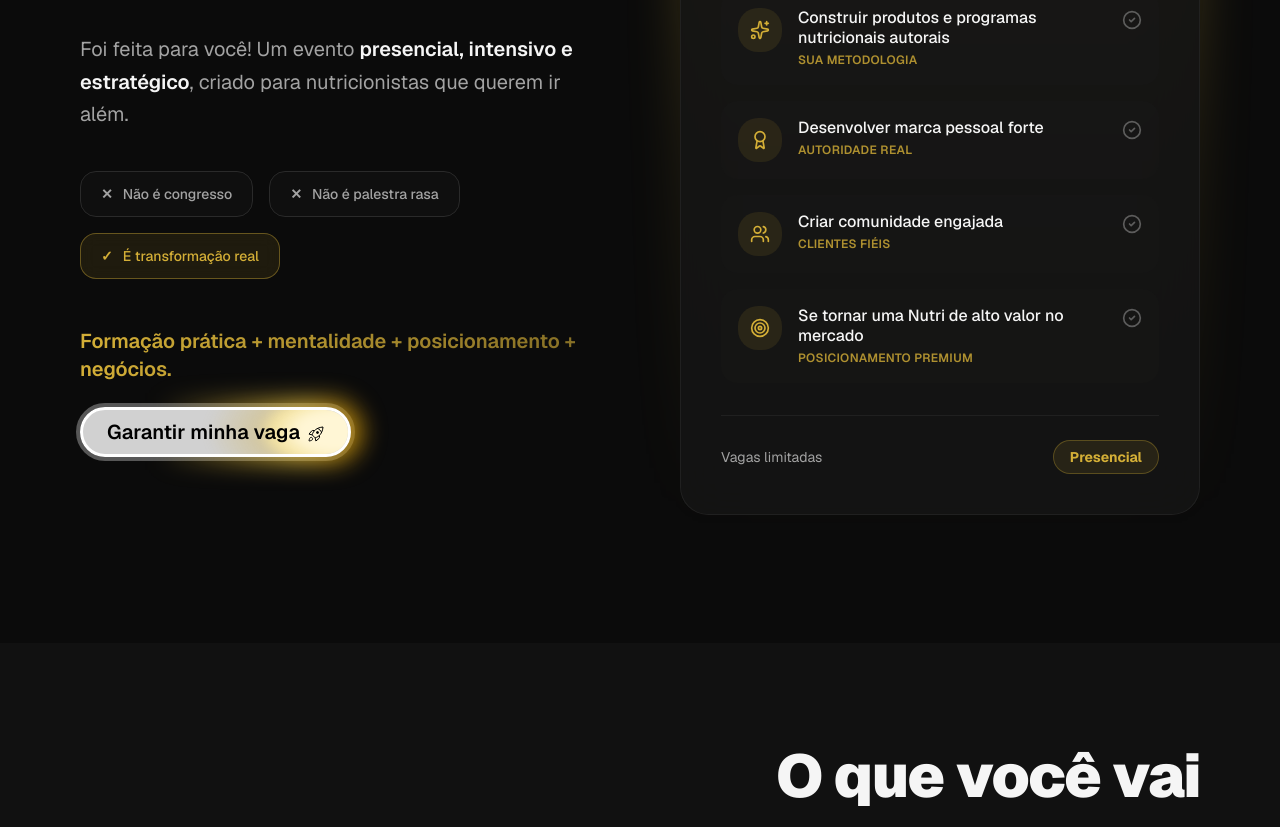
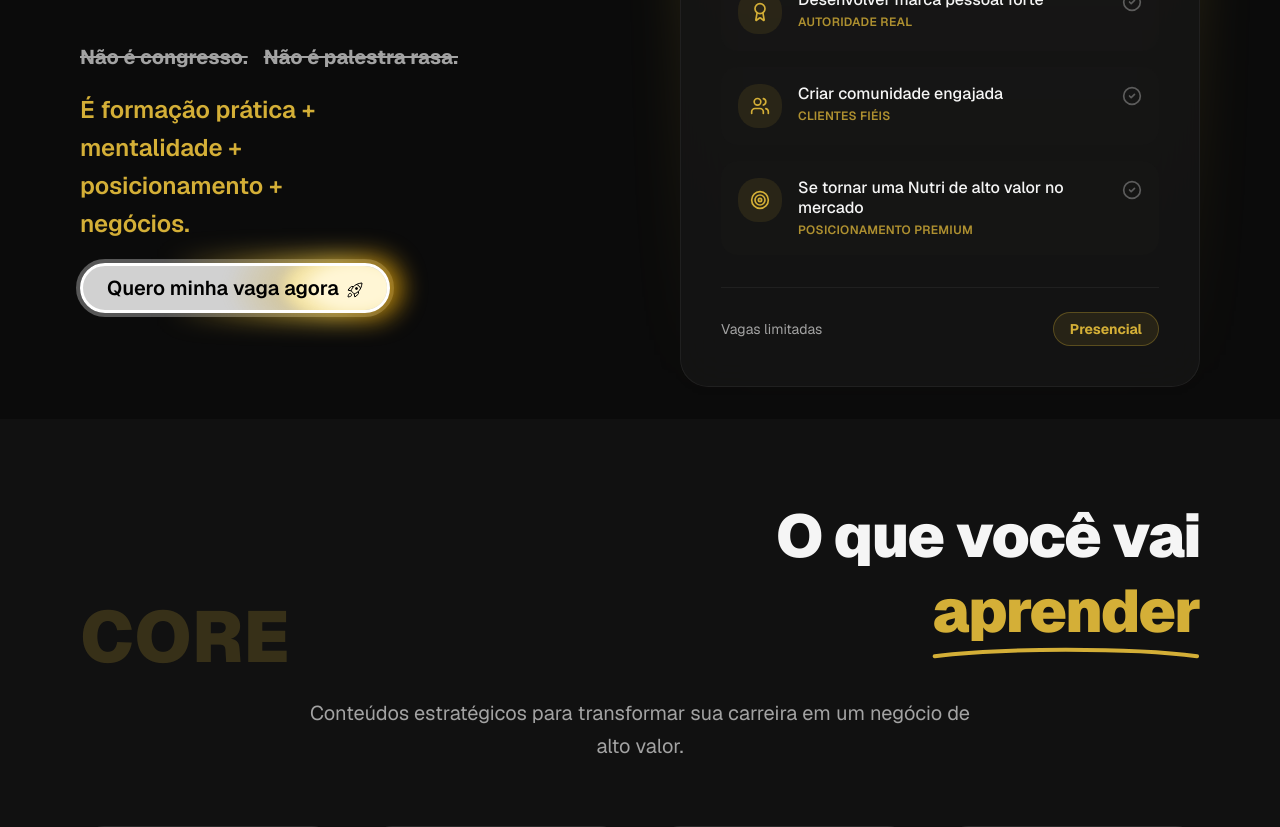
Before and after one commit to Leoodaviid/lp, a Next.js app: page / in a window 1280 px wide. Shown: the part 1940-2767 px from the top of the page. Built offline with nearby package versions, Linux system fonts and the light colour scheme; no server answers.

Commit message:
Refactor section components for improved layout and consistency

```diff
--- a/app/components/about-section.tsx
+++ b/app/components/about-section.tsx
@@ -46,7 +46,7 @@ const painPoints = [
 
 export function AboutSection() {
   return (
-    <section id="about" className="bg-background py-24 scroll-mt-28">
+    <section id="about" className="bg-background py-20 scroll-mt-28">
       <Wrapper>
         <AnimationContainer animation="fadeUp" delay={0}>
           <div className="mx-auto mb-16 max-w-3xl text-center sm:ml-auto sm:mr-0 sm:text-right">
--- a/app/components/faq.tsx
+++ b/app/components/faq.tsx
@@ -45,7 +45,7 @@ const faqs = [
 
 export function FAQ() {
   return (
-    <section id="faq" className="py-24 bg-secondary/30 scroll-mt-28">
+    <section id="faq" className="py-20 bg-secondary/30 scroll-mt-28">
       <Wrapper>
         <AnimationContainer animation="fadeUp" delay={0}>
           <div className="mb-6 text-center sm:text-left">
--- a/app/components/final-cta-section.tsx
+++ b/app/components/final-cta-section.tsx
@@ -7,7 +7,7 @@ import { AnimatedButton } from "@/components/ui/animate-button";
 
 export function FinalCtaSection() {
   return (
-    <section className="relative overflow-hidden bg-background py-24">
+    <section className="relative overflow-hidden bg-background py-20">
       <div className="absolute right-0 top-0 h-96 w-96 rounded-full bg-primary/10 blur-[120px]" />
       <div className="absolute bottom-0 left-0 h-64 w-64 rounded-full bg-primary/5 blur-[80px]" />
       <Wrapper className="relative z-10">
--- a/app/components/mentors-section.tsx
+++ b/app/components/mentors-section.tsx
@@ -31,7 +31,7 @@ const mentors = [
 
 export function MentorsSection() {
   return (
-    <section id="mentors" className="bg-background py-24 scroll-mt-28">
+    <section id="mentors" className="bg-background py-20 scroll-mt-28">
       <Wrapper>
         <AnimationContainer animation="fadeUp" delay={0}>
           <div className="mx-auto mb-12 max-w-3xl text-center md:mb-16 sm:mx-0 sm:text-left">
--- a/app/components/schedule-section.tsx
+++ b/app/components/schedule-section.tsx
@@ -96,7 +96,7 @@ const schedule = [
 
 export function ScheduleSection() {
   return (
-    <section id="schedule" className="bg-secondary/40 py-24 scroll-mt-28">
+    <section id="schedule" className="bg-secondary/40 py-20 scroll-mt-28">
       <Wrapper>
         <AnimationContainer animation="fadeUp" delay={0}>
           <div className="mx-auto mb-16 max-w-3xl text-center sm:ml-auto sm:mr-0 sm:text-right">
@@ -147,10 +147,10 @@ export function ScheduleSection() {
                         {item.time}
                       </div>
                       <div>
-                        <h4 className="mb-2 text-xl font-bold text-foreground">
+                        <h4 className="mb-2 text-lg font-bold text-foreground">
                           {item.title}
                         </h4>
-                        <p className="text-muted-foreground">
+                        <p className="text-muted-foreground text-xs">
                           {item.description}
                         </p>
                       </div>
--- a/app/components/site-header.tsx
+++ b/app/components/site-header.tsx
@@ -45,9 +45,9 @@ export function SiteHeader() {
             href="https://api.whatsapp.com/send/?phone=558597526586&text=Ol%C3%A1%2C+gostaria+de+mais+informa%C3%A7%C3%B5es+sobre+a+forma%C3%A7%C3%A3o+Nutri+Expert+SP&type=phone_number&app_absent=0"
             target="_blank"
             rel="noreferrer"
-            className="rounded-full bg-primary px-6 py-2 text-sm font-extrabold text-primary-foreground shadow-lg shadow-primary/20 transition-all hover:brightness-110"
+            className="bg-red-600 text-white text-[10px] font-bold px-2 py-1 rounded-full animate-pulse"
           >
-            GARANTIR VAGA
+            VAGAS LIMITADAS
           </a>
         </div>
       </Wrapper>
--- a/app/components/solution-section.tsx
+++ b/app/components/solution-section.tsx
@@ -43,14 +43,20 @@ const outcomes = [
 ];
 
 const differentials = [
-  { text: "Não é congresso", icon: "✕" },
-  { text: "Não é palestra rasa", icon: "✕" },
-  { text: "É transformação real", icon: "✓" },
+  { text: "Não é congresso.", icon: "✕" },
+  { text: "Não é palestra rasa.", icon: "✕" },
+];
+
+const formationHighlights = [
+  "É formação prática",
+  "mentalidade",
+  "posicionamento",
+  "negócios.",
 ];
 
 export function SolutionSection() {
   return (
-    <section className="relative overflow-hidden bg-background py-32">
+    <section className="relative overflow-hidden bg-background py-8">
       <div
         className="absolute inset-0 opacity-[0.015]"
         style={{
@@ -86,38 +92,37 @@ export function SolutionSection() {
 
             {/* Differentials */}
             <AnimationContainer delay={0.4}>
-              <div className="flex flex-wrap gap-4">
+              <div className="flex flex-wrap justify-center md:justify-start gap-4 -mb-4">
                 {differentials.map((item, index) => (
-                  <div
+                  <p
                     key={index}
-                    className={`flex items-center gap-2.5 rounded-2xl border px-5 py-3 backdrop-blur-sm transition-all duration-300 ${
-                      index === 2
-                        ? "border-primary/40 bg-primary/10 text-primary"
-                        : "border-border bg-card/50 text-muted-foreground"
-                    }`}
+                    className="text-xl font-bold text-muted-foreground line-through"
                   >
-                    <span
-                      className={`text-sm font-bold ${
-                        index === 2 ? "text-primary" : "text-muted-foreground"
-                      }`}
-                    >
-                      {item.icon}
-                    </span>
-                    <span className="text-sm font-medium">{item.text}</span>
-                  </div>
+                    {item.text}
+                  </p>
                 ))}
               </div>
             </AnimationContainer>
 
-            <AnimationContainer delay={0.5}>
-              <div className="pt-2 space-y-6">
-                <p className="bg-linear-to-r from-primary to-primary/60 bg-clip-text text-xl font-semibold text-transparent">
-                  Formação prática + mentalidade + posicionamento + negócios.
-                </p>
-
-                <AnimatedButton href="https://api.whatsapp.com/send/?phone=558597526586&text=Ol%C3%A1%2C+gostaria+de+mais+informa%C3%A7%C3%B5es+sobre+a+forma%C3%A7%C3%A3o+Nutri+Expert+SP&type=phone_number&app_absent=0" />
-              </div>
-            </AnimationContainer>
+            <div className="flex flex-col items-center gap-2 text-center sm:items-start sm:text-left">
+              {formationHighlights.map((item, index) => (
+                <AnimationContainer key={item} delay={0.5 + index * 0.12}>
+                  <p className="text-2xl font-semibold text-primary leading-tight">
+                    {item}
+                    {index < formationHighlights.length - 1 ? " +" : ""}
+                  </p>
+                </AnimationContainer>
+              ))}
+              <AnimationContainer
+                delay={0.5 + formationHighlights.length * 0.12}
+                className="mt-4"
+              >
+                <AnimatedButton
+                  title="Quero minha vaga agora"
+                  href="https://api.whatsapp.com/send/?phone=558597526586&text=Ol%C3%A1%2C+gostaria+de+mais+informa%C3%A7%C3%B5es+sobre+a+forma%C3%A7%C3%A3o+Nutri+Expert+SP&type=phone_number&app_absent=0"
+                />
+              </AnimationContainer>
+            </div>
           </div>
 
           {/* Right Column - Outcomes Card */}
--- a/components/ui/animate-button.tsx
+++ b/components/ui/animate-button.tsx
@@ -6,10 +6,12 @@ import RocketIcon from "./rocket-icon";
 
 interface AnimatedButtonProps {
   href?: string;
+  title?: string;
 }
 
 export function AnimatedButton({
   href = "/auth/register",
+  title = "Garantir minha vaga",
 }: AnimatedButtonProps) {
   const glow1Ref = useRef<HTMLDivElement>(null);
   const glow2Ref = useRef<HTMLElement | null>(null);
@@ -91,7 +93,7 @@ export function AnimatedButton({
         }
       >
         <span className="z-5 flex items-center self-center whitespace-nowrap text-black">
-          Garantir minha vaga
+          {title}
           <RocketIcon ref={iconRef} className="ml-2 mt-1 size-4" />
         </span>
       </Link>
```
Also changed, not shown: app/components/benefits-section.tsx (+4 -7 lines), app/components/differentials-section.tsx (+9 -13 lines).
